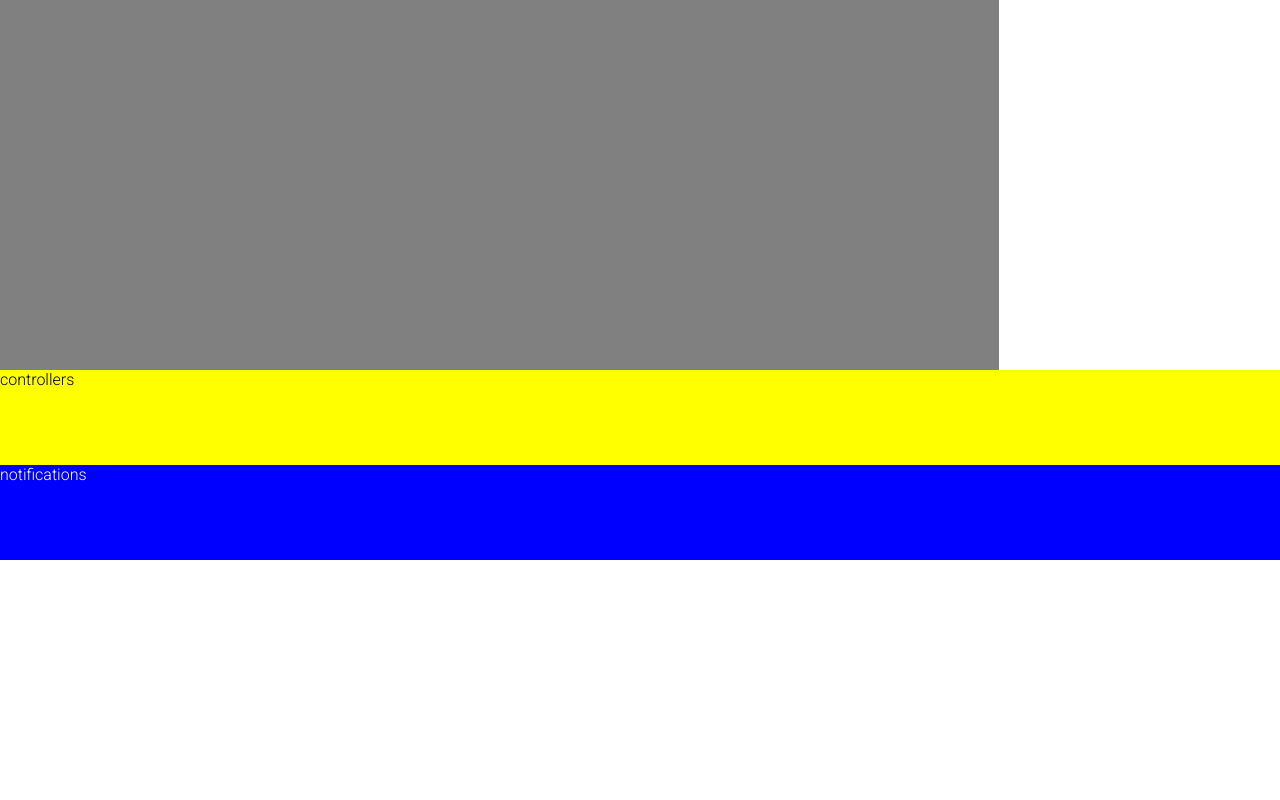
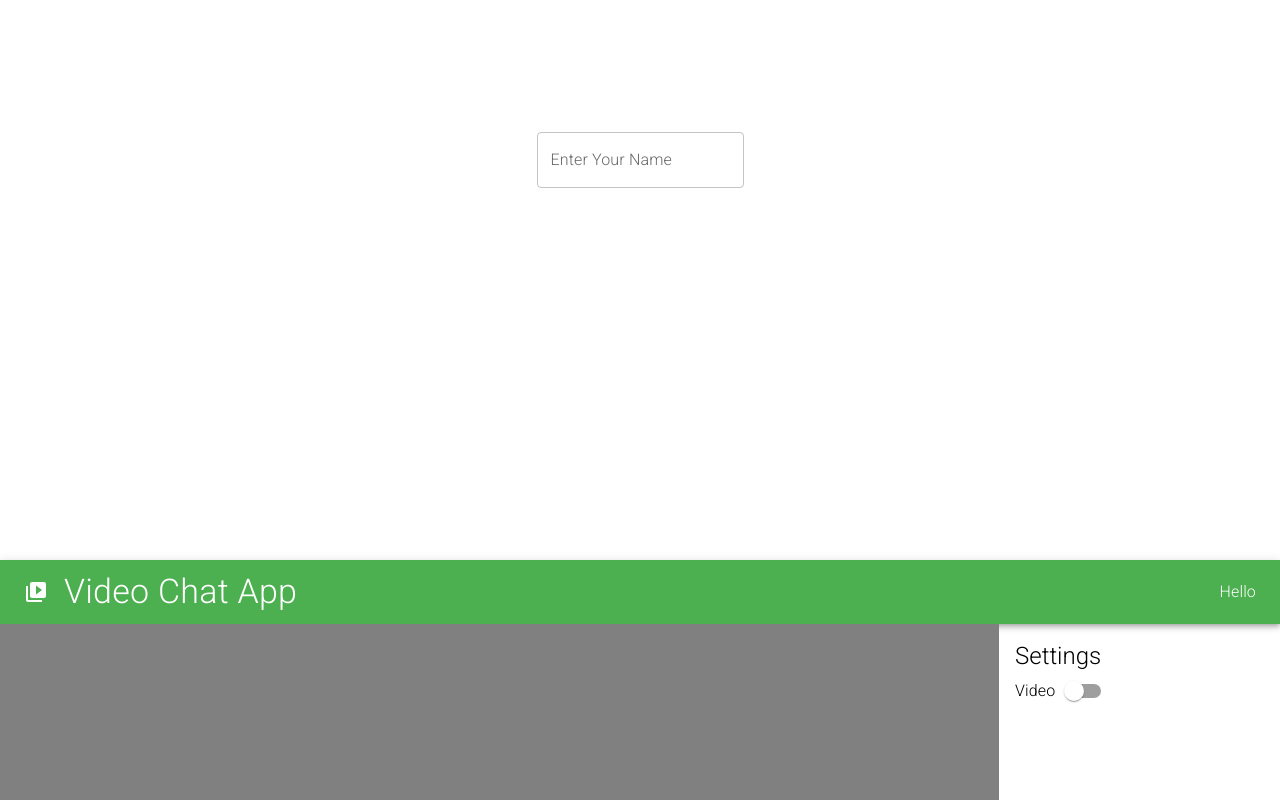
Before and after one commit to hirotake111/creating_video_chat_projects, a React (Create React App) app in the folder 1st_project/client/: page / in a window 1280 px wide. Shown: the part 240-1040 px from the top of the page. Before the commit the page ends 800 px from the top, so only its background shows below. Built offline with nearby package versions, Linux system fonts and the light colour scheme; no server answers.

Commit message:
added landing page

```diff
--- a/1st_project/client/package.json
+++ b/1st_project/client/package.json
@@ -14,6 +14,7 @@
     "@types/node": "^16.7.13",
     "@types/react": "^17.0.20",
     "@types/react-dom": "^17.0.9",
+    "nanoid": "^3.2.0",
     "react": "^17.0.2",
     "react-dom": "^17.0.2",
     "react-scripts": "5.0.0",
--- a/1st_project/client/src/App.tsx
+++ b/1st_project/client/src/App.tsx
@@ -1,16 +1,17 @@
-import { useState } from "react";
-import { Typography, AppBar, Toolbar, Switch, Box } from "@mui/material";
+import { Typography, AppBar, Toolbar, Box } from "@mui/material";
 import VideoLibraryIcon from "@mui/icons-material/VideoLibrary";
 import { createTheme } from "@mui/material/styles";
 import { green, lightGreen } from "@mui/material/colors";
+import { ThemeProvider } from "@mui/system";
+
 import "./App.css";
 import Notifications from "./components/Notifications";
 import Options from "./components/Options";
 import VideoPlayer from "./components/VideoPlayer";
-import { ThemeProvider } from "@mui/system";
 import { useSocketContecxt } from "./components/SocketContext";
 import SettingsPane from "./components/SettingsPane";
 import MyVideoPlayer from "./components/MyVideoPlayer";
+import Landing from "./components/Landing";
 
 const theme = createTheme({
   palette: {
@@ -20,20 +21,12 @@ const theme = createTheme({
 });
 
 export default function App() {
-  const [videoOn, setVideoOn] = useState(false);
   const context = useSocketContecxt();
-
-  if (!context) return null;
-  const { switchMediaDevice, name } = context;
-
-  const handleChange = () => {
-    switchMediaDevice(!videoOn);
-    setVideoOn(!videoOn);
-  };
 
   return (
     <ThemeProvider theme={theme}>
       <div className="app">
+        <Landing />
         <AppBar position="static">
           <Toolbar sx={{ justifyContent: "space-between" }}>
             <div style={{ display: "flex", alignItems: "center" }}>
@@ -47,7 +40,7 @@ export default function App() {
                 Video Chat App
               </Typography>
             </div>
-            <Typography color="white">Hello {name}</Typography>
+            <Typography color="white">Hello {context?.name}</Typography>
           </Toolbar>
         </AppBar>
         <Box
--- /dev/null
+++ b/1st_project/client/src/components/Landing.tsx
@@ -0,0 +1,48 @@
+import { Box, TextField } from "@mui/material";
+import { ChangeEventHandler, FormEventHandler, useMemo, useRef } from "react";
+import { nanoid } from "nanoid";
+
+import { useSocketContecxt } from "./SocketContext";
+
+interface Props {
+  onChange: () => void;
+}
+
+export default function Landing() {
+  const context = useSocketContecxt();
+  const ref = useRef<HTMLInputElement>(null);
+
+  const handleChange: FormEventHandler = (e) => {
+    e.preventDefault();
+    if (!ref.current?.value) {
+      console.log("empty value -> skip setting name");
+      return;
+    }
+    // set username
+    context?.setName(ref.current.value);
+  };
+
+  const nameEntered = useMemo(
+    () => context?.name && context.name.length > 0,
+    [context]
+  );
+
+  return (
+    <Box
+      sx={{
+        display: "flex",
+        justifyContent: "center",
+        alignItems: "center",
+        width: "100vw",
+        height: nameEntered ? "0vh" : "100vh",
+        transition: "0.3s",
+      }}
+    >
+      {!nameEntered && (
+        <form onSubmit={handleChange}>
+          <TextField label="Enter Your Name" inputRef={ref} />
+        </form>
+      )}
+    </Box>
+  );
+}
--- a/1st_project/client/src/components/MyVideoPlayer.tsx
+++ b/1st_project/client/src/components/MyVideoPlayer.tsx
@@ -1,4 +1,4 @@
-import { Box, Grid, Typography } from "@mui/material";
+import { Box } from "@mui/material";
 import { useSocketContecxt } from "./SocketContext";
 
 export default function MyVideoPlayer() {
--- a/1st_project/client/src/components/SettingsPane.tsx
+++ b/1st_project/client/src/components/SettingsPane.tsx
@@ -1,5 +1,5 @@
 import { Box, Switch, Typography } from "@mui/material";
-import { useState } from "react";
+import { ReactNode } from "react";
 import { useSocketContecxt } from "./SocketContext";
 
 export default function SettingsPane() {
@@ -7,7 +7,7 @@ export default function SettingsPane() {
   if (!context) return null;
   const { switchMediaDevice, config, setConfig } = context;
 
-  const handleChange = () => {
+  const handleVideo = () => {
     switchMediaDevice(!context.config.myVideoOn);
     setConfig({ ...config, myVideoOn: !config.myVideoOn });
   };
@@ -15,7 +15,14 @@ export default function SettingsPane() {
   return (
     <Box sx={{ display: "flex", flexDirection: "column", padding: "16px" }}>
       <Typography variant="h5">Settings</Typography>
-      <Switch checked={config.myVideoOn} onChange={handleChange} />
+      <Setting>
+        <Typography>Video</Typography>
+        <Switch checked={config.myVideoOn} onChange={handleVideo} />
+      </Setting>
     </Box>
   );
 }
+
+const Setting = ({ children }: { children: ReactNode }) => (
+  <Box sx={{ display: "flex", alignItems: "center" }}>{children}</Box>
+);
--- a/1st_project/client/src/components/SocketContext.tsx
+++ b/1st_project/client/src/components/SocketContext.tsx
@@ -49,7 +49,7 @@ const ContextProvider = ({ children }: Props) => {
   const [stream, setStream] = useState<MediaStream | null>(null);
   const [callerId, setCallerId] = useState<string>("");
   const [call, setCall] = useState<Call | null>(null);
-  const [name, setName] = useState("anonymous");
+  const [name, setName] = useState("");
   const [config, setConfig] = useState<Config>({
     myVideoOn: false,
     peerVideoOn: false,
@@ -77,6 +77,7 @@ const ContextProvider = ({ children }: Props) => {
 
     // me event handler
     socket.on("me", (id: string) => {
+      console.log("socket.io:name");
       // store user ID
       if (typeof id !== "string") {
         console.log("received ID is not string:", id);
--- a/1st_project/client/src/components/VideoPlayer.tsx
+++ b/1st_project/client/src/components/VideoPlayer.tsx
@@ -1,13 +1,23 @@
-import { Box, Grid, Typography } from "@mui/material";
+import { Grid } from "@mui/material";
 import { useSocketContecxt } from "./SocketContext";
 
 export default function VideoPlayer() {
   const context = useSocketContecxt();
-  if (!context) return null;
 
   return (
     <>
-      <Grid sx={{ height: "100%", backgroundColor: "gray" }}></Grid>
+      <Grid sx={{ height: "100%", backgroundColor: "gray" }}>
+        {context && (
+          <video
+            aria-label="my video"
+            playsInline
+            muted
+            autoPlay
+            ref={context.peerVideo}
+            style={{ objectFit: "cover" }}
+          />
+        )}
+      </Grid>
     </>
   );
 }
```
